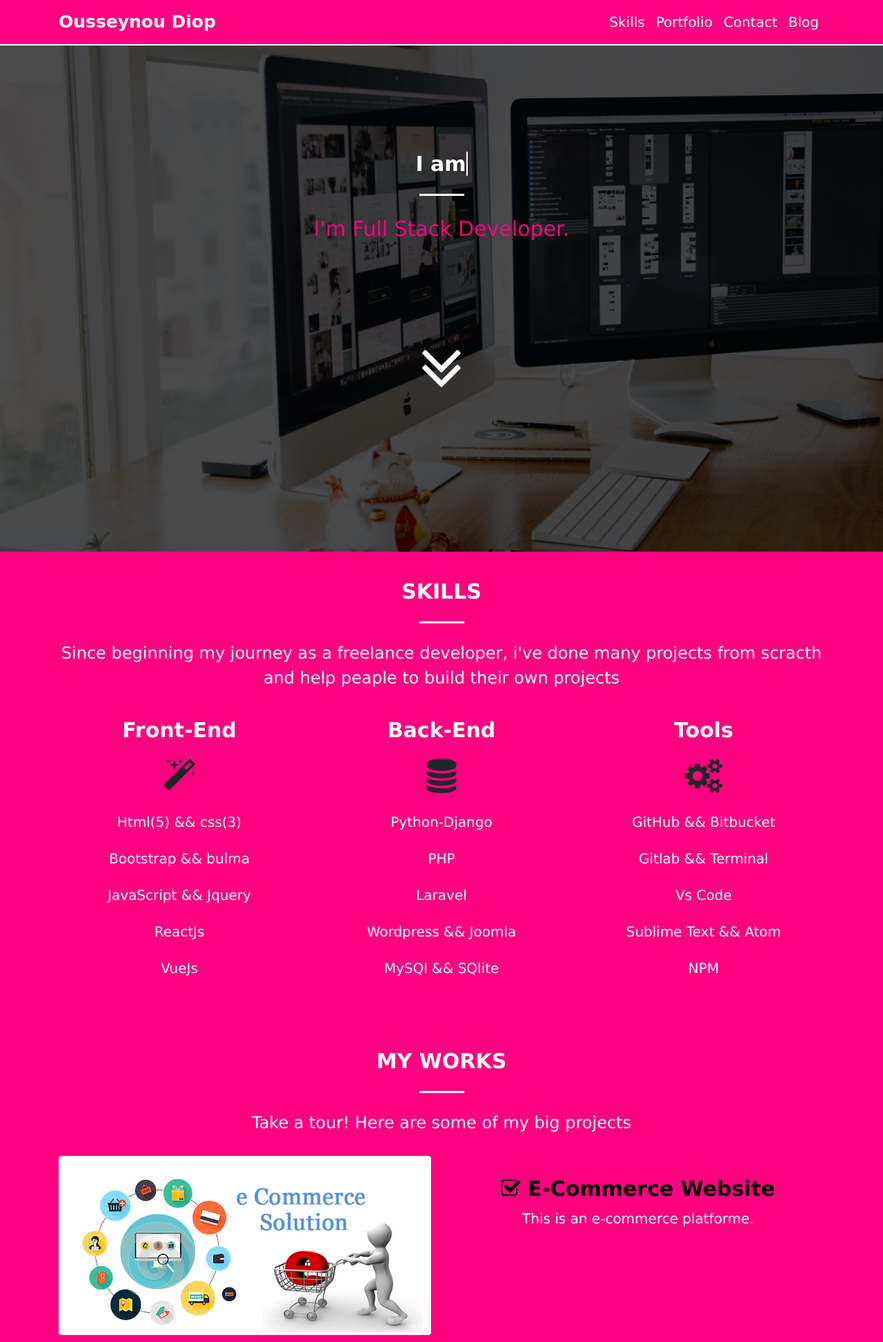
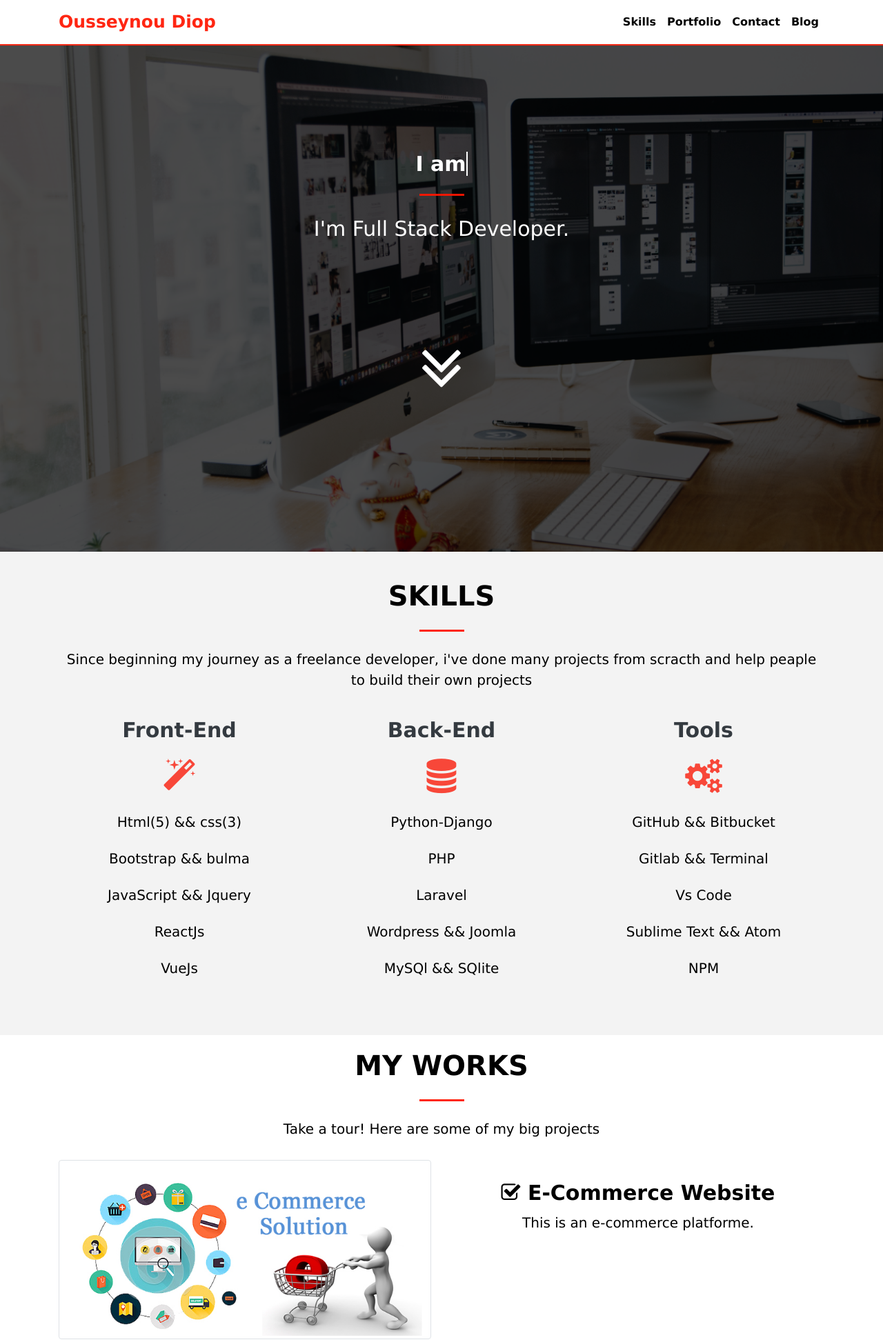
Before and after one commit to xarala221/myportfolio, a Django app: page / in a window 1280 px wide. Shown: the top 1946 px of the page at 69% size. Run offline with Django 3.2, Linux system fonts and the light colour scheme; data that the repository does not hold is empty; some libraries are stand-ins or nearby versions.

Commit message:
Change the colors

```diff
--- a/portfolio/static/css/style.css
+++ b/portfolio/static/css/style.css
@@ -7,33 +7,35 @@
 }
 #navbar .navbar-brand{
   font-weight: bold;
-  color: #ffffff;
+    color: #ff1600ed;
     font-size: 25px;
-  font-family: cursive;
+    font-family: Verdana, Geneva, Tahoma, sans-serif
 }
 .navbar{
-  border-bottom: 2px solid white;
+  border-bottom: 2px solid #ff1600ed;
     padding: .5rem 1rem;
-  background: #ff0080;
-}
+    background: #ffffff;
+}/*
 .scrolled{
   background: rgba(0,0,0,0.7) !important;
+  color: #ffffff;
 }
-#side-menu{
-  margin-top: 65px;
-  background: #ff0080;
+.scrolled .navbar-dark .navbar-nav .nav-link{
+  color: #F3F3F3;
+    font-weight: bold;
+
 }
-#side-menu .nav-link{
-  color: #ffffff;
-  /* font-weight: bold; */
-  /* text-transform: uppercase; */
-  font-size: 20px;
+*/.navbar-dark .navbar-toggler{
+  background: #ff1600ed;
 }
 .navbar-dark .navbar-nav .nav-link{
-  color: #ffffff;
-  /* font-weight: bold; */
+  color: #000000;
+    font-weight: bold;
     /* text-transform: uppercase; */
-  font-size: 20px;
+    /* font-size: 20px; */
+}
+.navbar-dark .navbar-nav .nav-link:hover{
+  color: #ff1600ed;
 }
 #header {
   background-image: url('../images/bg.jpg');
@@ -86,7 +88,6 @@
 }
 #header p{
   font-size: 30px;
-  color: #ff0080;
 }
 #header .fa{
   margin-top: 100px;
@@ -98,17 +99,18 @@
   font-size: 100px;
 }
 #header .fa:hover{
-  color: #ff0080;
+  color: #ff1600ed;
 }
 .alert-success {
   margin-bottom: 0!important;
 }
 #skills{
   padding: 40px 0;
-  background: #ff0080;
+    color: #F3F3F3;
+    background: #F3F3F3;
 }
 #skills .skill-item{
-    color: #ffffff;
+    color: #343a40;
     font-size: 30px;
     font-weight: bold;
 }
@@ -133,7 +135,7 @@
 */
 #skills .list-group .list-group-item{
   background: transparent;
-  color: #ffffff;
+  color: #000000;
   border: 0;
 }
 /*
@@ -162,11 +164,12 @@
 #skills .fa{
   margin: 15px 10px;
     font-size: 50px;
+    color: #f84739;
 }
 #portfolio{
   padding: 20px 0;
-  background: #ff0080;
-  color: #ffff;
+  background: #ffffff;
+  color: #ffff;;
 }
 #portfolio .work-image{
   margin-bottom: 20px;
@@ -184,12 +187,19 @@
 }
 #portfolio .works .work-des{
   font-size: 20px;
+  color: #000;
   line-height: 1.7;
 }
 #contact{
   padding: 20px 0;
-  background: #FF009A;
+  background: #000000;
   color: #fff
+}
+#contact .contact-intro{
+  color:#ffffff;
+}
+#contact .contact-desc{
+  color:#ffffff;
 }
 #contact .contact-info{
   padding: 10px 0;
@@ -262,19 +315,19 @@
   display: block;
   width: 65px;
   height: 3px;
-  background: #ffffff;;
+  background: #ff1600ed;
   margin: 25px auto !important;
 }
 .intro-h1{
   font-weight: bold;
-font-size: 30px;
+  /* font-size: 30px; */
   text-transform: uppercase;
-color: #ffffff;
+  color: #000000;
 }
 .intro-desc-p{
-  color: #ffffff;
+  color: #000000;
   font-weight: 300;
-  font-size: 24px;
+  font-size: 20px;
   margin-bottom: 30px;
   line-height: 1.5;
 }
--- a/portfolio/templates/base.html
+++ b/portfolio/templates/base.html
@@ -12,7 +12,10 @@
     <!-- Bootstrap CSS -->
     <!-- Static Files  -->
     <link rel="stylesheet" href="{% static "css/bootstrap.min.css" %}">
-    <link rel="stylesheet" href="{% static "css/bootstrap-better-nav.min.css" %}">
+    <!--
+      <link rel="stylesheet" href="{% static "css/bootstrap-better-nav.min.css" %}">
+    -->
+
     <link rel="stylesheet" href="{% static "css/normalize.css" %}">
     <link rel="stylesheet" href="{% static "css/font-awesome.min.css" %}">
     <link rel="stylesheet" href="{% static "css/style.css" %}">
@@ -36,7 +39,10 @@
     <script src="{% static "js/jquery-3.3.1.min.js"  %}" crossorigin="anonymous"></script>
     <script src="{% static "js/popper.min.js"  %}" crossorigin="anonymous"></script>
     <script src="{% static "js/bootstrap.min.js"  %}" crossorigin="anonymous"></script>
-    <script src="{% static "js/bootstrap-better-nav.min.js"  %}" crossorigin="anonymous"></script>
+    <!--
+     <script src="{% static "js/bootstrap-better-nav.min.js"  %}" crossorigin="anonymous"></script>
+    -->
+
     <script src="{% static "js/main.js"  %}" crossorigin="anonymous"></script>
 
   </body>
--- a/portfolio/templates/pages/partials/content.html
+++ b/portfolio/templates/pages/partials/content.html
@@ -101,7 +101,7 @@
 <div id="contact" class="">
 
         <div class="container text-center">
-            <h2 class="h1 contact-intro center-border intro-h1">Feel Free to contact Me!</h2>
+            <h2 class="h1 contact-intro center-border intro-h1">contact</h2>
             <p class="contact-desc intro-desc-p">Online 24h/7</p>
           <div class="row">
             <div class="col-md-6">
--- a/portfolio/templates/pages/partials/footer.html
+++ b/portfolio/templates/pages/partials/footer.html
@@ -1,7 +1,13 @@
 
 <div class="footer text-center">
   <div class="container">
-    <p>&copy; 2018 all right reserved <br><span>Built with <i style="color:red;" class="fa fa-heart-o"></i> by <a style="color:#ff0000; text-decoration:none;" href="https://fb.com/mst.1155" >Me</a></span>
+    <p>&copy; 2018 Ousseynou Diop
     </p>
   </div>
 </div>
+<!-- Back To Top -->
+<div class="scroll-top-wrapper ">
+  <span class="scroll-top-inner">
+    <i class="fa fa-2x fa-arrow-circle-up"></i>
+  </span>
+</div>
--- a/portfolio/templates/pages/partials/navbar.html
+++ b/portfolio/templates/pages/partials/navbar.html
@@ -18,7 +18,7 @@
               <a class="nav-link" href="#contact">Contact</a>
             </li>
             <li class="nav-item">
-                <a class="nav-link" target="blank" href="{% url 'blog' %}">Blog</a>
+                <a class="nav-link" href="{% url 'blog' %}">Blog</a>
               </li>
           </ul>
         </div>
```
Also changed, not shown: other parts of portfolio/static/css/style.css (+48 -5 lines), portfolio/templates/blog/blog_nav.html (+12 -3 lines), 1 other file. Lines whose indentation alone changed are shown as unchanged.
